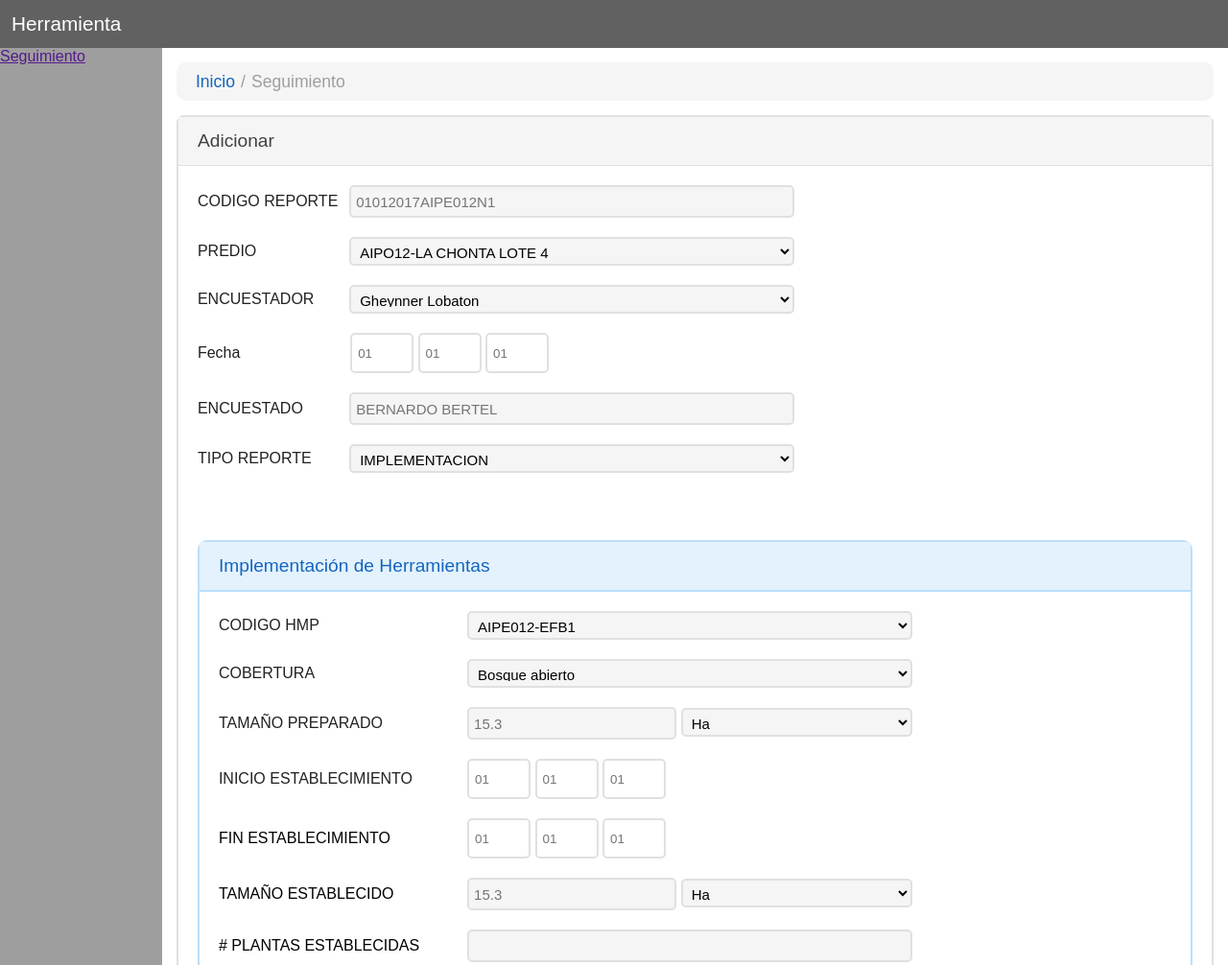
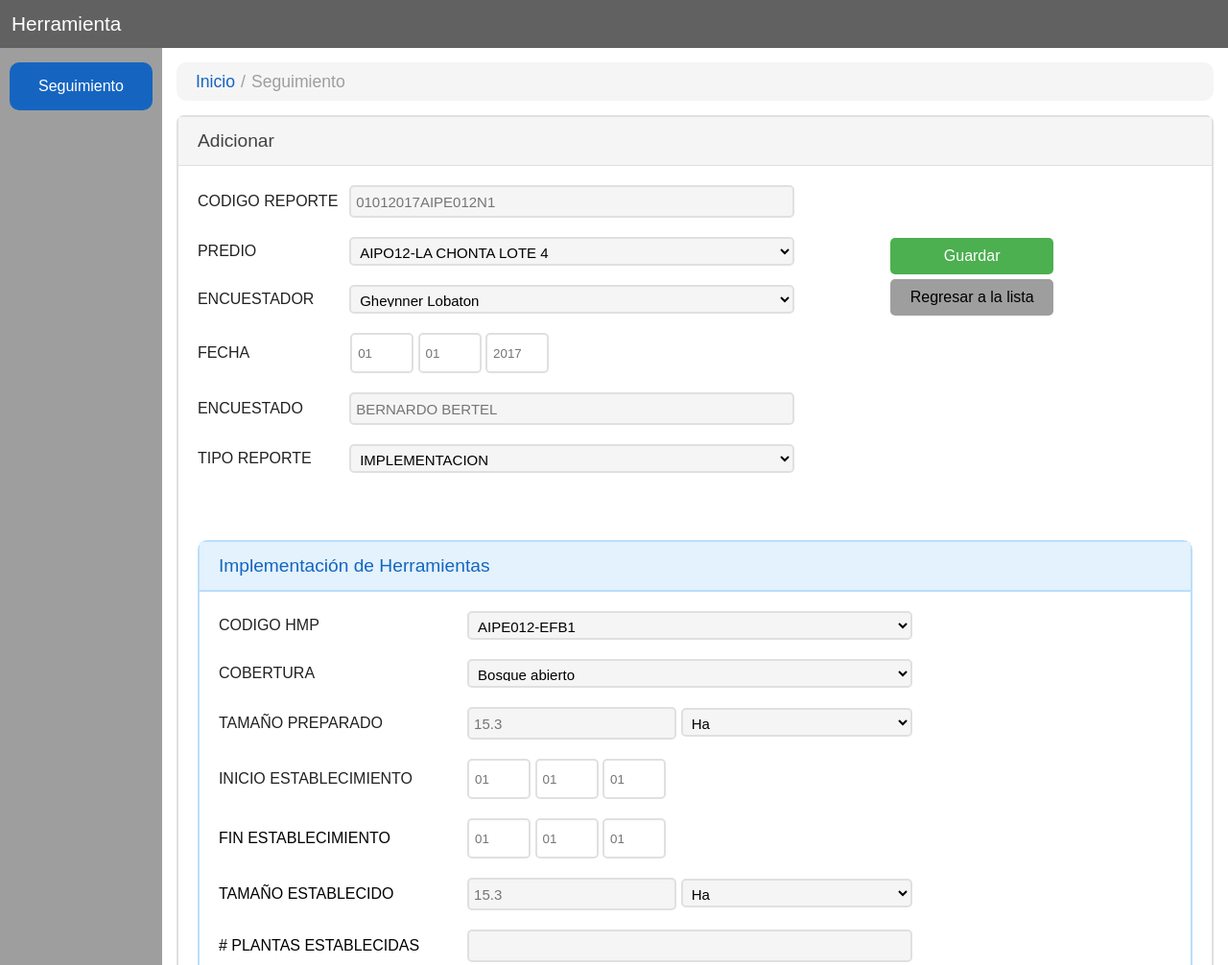
Before and after one commit to Alagunag29/front-tool, a plain HTML site: page index.html in a window 1280 px wide. Shown: the top 1006 px of the page at 96% size. Drawn offline with Linux system fonts and the light colour scheme.

```diff
--- a/assets/css/style.css
+++ b/assets/css/style.css
@@ -75,7 +75,7 @@
 .form-data-tool {
     margin: 20px;
     display: flex;
-    flex-direction: column;
+    flex-wrap: wrap;
 }
 
 .form-data-tool-add {
@@ -226,8 +226,61 @@
     width: 370px;
     background-color: #FFF;
 }
-/*
-.implementation-distrib {
+
+.button-SB {
+    width: 170px;
+    margin-top: 5px;
+    padding: 10px 5px;
+    font-size: 1em;
+    border-radius: 5px;
+    border : none;
+}
+.save {
+    background-color: #4CAF50;
+    color: #FFF;
+}
+
+.back {
+    background-color: #9E9E9E;
+    color: #000;
+}
+
+.form-data-tool-add {
+    order: -1
+}
+.form-data-tool-save{
+    order: 0;
+    margin-top: 50px;
+    margin-left: 100px;
+}
+.form-data-tool-implementation {
+    order: 1;
+    width: 100%
+}
+
+.textarea {
+    border-radius: 5px;
+    border: 2px solid #E0E0E0 ;
+    padding: 5px;
+    font-size: 15px;
+}
+
+.nav-ul-li {
     display: flex;
-    justify-content: space-between;
-}*/
+    justify-content: center;
+    align-items: center;
+    list-style: none;
+    height: 80px;
+}
+
+.nav-ul-li-a {
+    height: 40px;
+    padding: 5px 30px;
+    border-radius: 10px;
+    display: flex;
+    justify-content: center;
+    align-items: center;
+    text-decoration: none;
+    color: white;
+    background-color: #1565C0;
+}
--- a/index.html
+++ b/index.html
@@ -53,11 +53,11 @@
                                     </select>
                                  </div>
                                  <div class="add date">
-                                    <label for="date" class="label">Fecha</label>
+                                    <label for="date" class="label">FECHA</label>
                                     <div class="containerF">
                                         <input type="number" name="" placeholder="01" class="input-numberF appearance">
                                         <input type="number" name="" placeholder="01" class="input-numberF appearance">
-                                        <input type="number" name="" placeholder="01" class="input-numberF appearance">
+                                        <input type="number" name="" placeholder="2017" class="input-numberF appearance">
                                     </div>
                                  </div>
                                  <div class="add respondents">
@@ -219,18 +219,17 @@
                                       </div>
                                        <div class="add">
                                            <label for="textarea">Observaciones</label>
-                                           <textarea name="name" rows="5" cols="55" placeholder="--" id="textarea" class=""></textarea>
-                                      </div>
+                                           <textarea name="name" rows="5" cols="48" placeholder="--" id="textarea" class="textarea"></textarea>
                                       </div>
                                     </div>
                                 </div>
                             </div>
                              <div class="form-data-tool-save">
                                  <div class="">
-                                     <input type="button" name="" value="Guardar">
+                                     <input type="button" name="" value="Guardar" class="button-SB save">
                                  </div>
                                  <div class="">
-                                     <input type="button" name="" value="Regresar a la lista">
+                                     <input type="button" name="" value="Regresar a la lista" class="button-SB back">
                                  </div>
 
                              </div>
```
Lines whose indentation alone changed are shown as unchanged.
